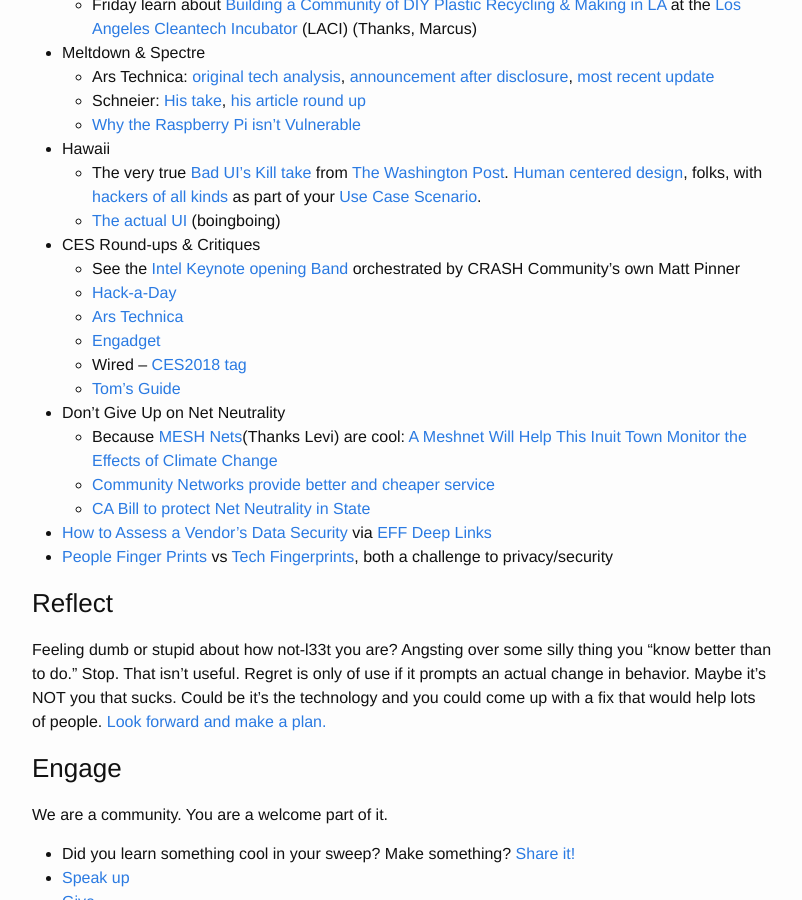
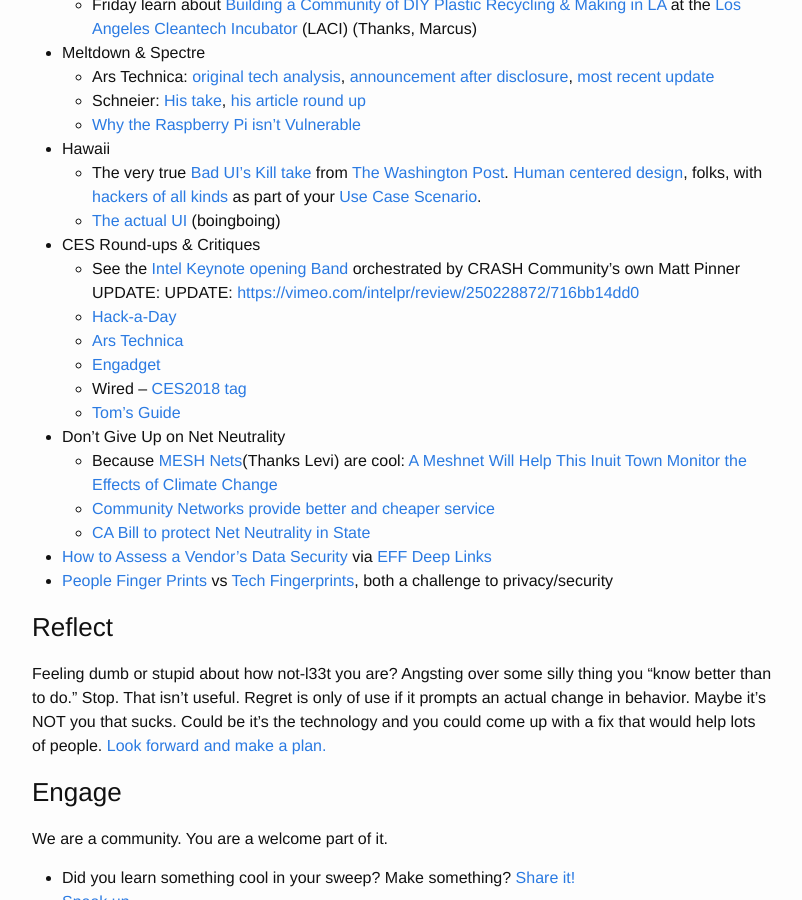
Before and after one commit to CRASHSpace/tuesday, a Jekyll site: the page built from _posts/2018-01-16-tuesday-sweep.md, in a window 1280 px wide and 900 px high, scrolled down 1155 px. Shown: the whole window, without its empty margins (238-1040 px from the left). Built offline with Jekyll 4.4.1, drawn with Linux system fonts in a browser that asks for light colours.

Commit message:
link update

```diff
--- a/_posts/2018-01-16-tuesday-sweep.md
+++ b/_posts/2018-01-16-tuesday-sweep.md
@@ -44,7 +44,7 @@
     *   The very true [Bad UI’s Kill take](https://www.ixquick.com/do/dsearch?query=bad+UI+Kills&cat=web&pl=opensearch&language=english) from [The Washington Post](https://www.washingtonpost.com/news/post-nation/wp/2018/01/14/hawaii-missile-alert-how-one-employee-pushed-the-wrong-button-and-caused-a-wave-of-panic/?utm_term=.eb47c9eece40). [Human centered design](https://www.plusacumen.org/courses/introduction-human-centered-design), folks, with [hackers of all kinds](https://blog.crashspace.org/2016/12/one-thing-to-do-today-threat-model-part-2-who-is-the-threat-anyway/) as part of your [Use Case Scenario](http://www.humanfactors.com/newsletters/tell_me_the_story.asp).
     * [The actual UI](https://boingboing.net/2018/01/16/bad-design-this-is-the-menu-w.html) (boingboing)
 *   CES Round-ups & Critiques
-    *   See the [Intel Keynote opening Band](https://newsroom.intel.com/news/2018-ces-keynote-intel-brian-krzanich/) orchestrated by CRASH Community’s own Matt Pinner
+    *   See the [Intel Keynote opening Band](https://newsroom.intel.com/news/2018-ces-keynote-intel-brian-krzanich/) orchestrated by CRASH Community’s own Matt Pinner UPDATE: UPDATE: <https://vimeo.com/intelpr/review/250228872/716bb14dd0>
     *   [Hack-a-Day](https://hackaday.com/2018/01/14/hackaday-links-the-s-in-ces-stands-for-snake-oil/)
     *   [Ars Technica](https://arstechnica.com/gadgets/2018/01/the-best-pcs-gadgets-and-wearables-of-ces-2018/)
     *   [Engadget](https://www.engadget.com/2018/01/11/best-of-ces-2018-winners/)
```
